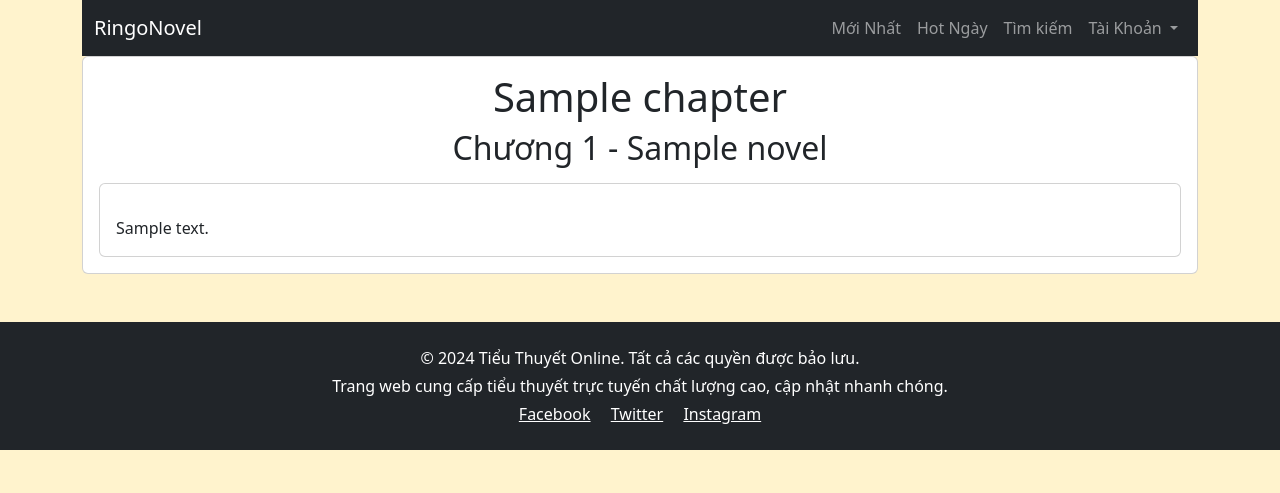
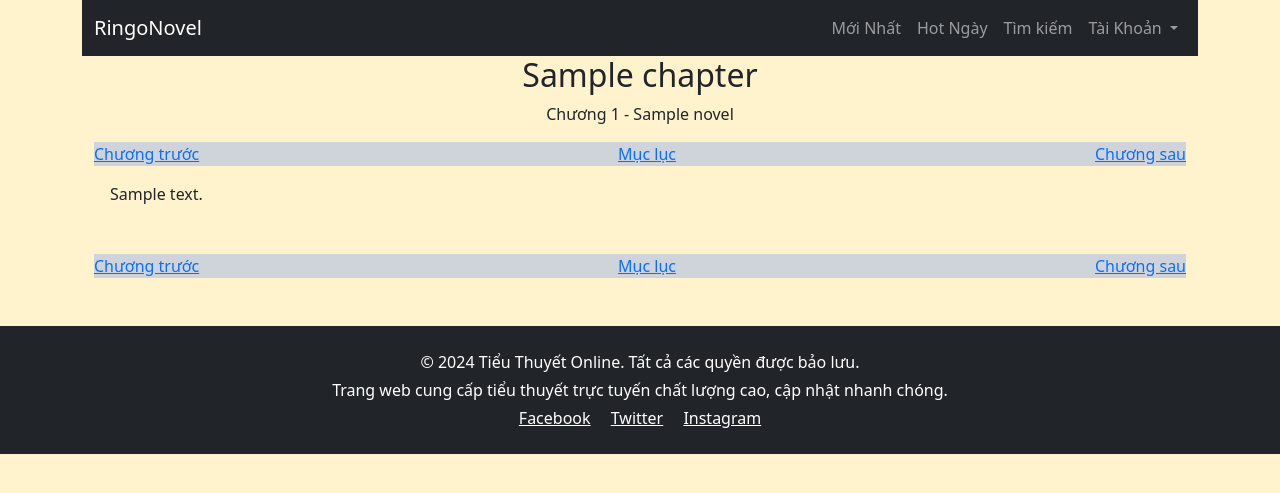
Before and after one commit to phamt1552001/RingoNovel, a Django app: page /read_chapter/1/1/ in a window 1280 px wide. Shown: the top 493 px of the page. Run offline with Django 5.2, Linux system fonts and the light colour scheme; tables that the repository leaves empty hold one stand-in row (values such as "Sample post").

Commit message:
Update: Cập nhật lại giao diện cho web, hỗ trợ người dùng  dễ đọc hơn.

```diff
--- a/web/templates/read_chapter.html
+++ b/web/templates/read_chapter.html
@@ -3,18 +3,24 @@
 {% block title %}{{ chapter.title }}{% endblock %}
 
 {% block content %}
-<div class="chapter-detail text-center">
-    <div class="card">
-        <div class="card-body">
-            <!-- Phần tiêu đề của chương -->
-            <div class="chapter-header">
-                <h1>{{ chapter.title }}</h1>
-                <h2>Chương {{ chapter.intChapter }} - {{ novel.title }}</h2>
+<div class="container">
+
+    <!-- TÊN NOVEL, TÊN CHAPTER  -->
+    <div class="text-center">
+        <h2>{{ chapter.title }}</h2>
+        <p>Chương {{ chapter.intChapter }} - {{ novel.title }}</p>
     </div>
-            <!-- Phần nội dung của chương -->
-            <div class="card mt-3">
-                <div class="card-body">
-                    <div class="chapter-content text-start">
+
+    <!-- NÚT CHUYỂN Chương -->
+    <div class="bg-dark-subtle" style="text-align: center;">
+        <a style="float: left;" href="#">Chương trước</a>
+        <a href="#">Mục lục</a>
+        <a style="float: right;" href="#">Chương sau</a>
+    </div>
+
+
+    <div class="mt-3 my-5 px-3">
+        <div>
             <p id="idContents" onclick="editName(event)"></p>
             <script>
                 function editName(event) {
@@ -27,8 +33,13 @@
             </script>
         </div>
     </div>
-            </div>
-        </div>
+
+
+    <!-- NÚT CHUYỂN Chương -->
+    <div class="bg-dark-subtle" style="text-align: center;">
+        <a style="float: left;" href="#">Chương trước</a>
+        <a href="#">Mục lục</a>
+        <a style="float: right;" href="#">Chương sau</a>
     </div>
 </div>
 {% endblock %}
```
Lines whose indentation alone changed are shown as unchanged.
